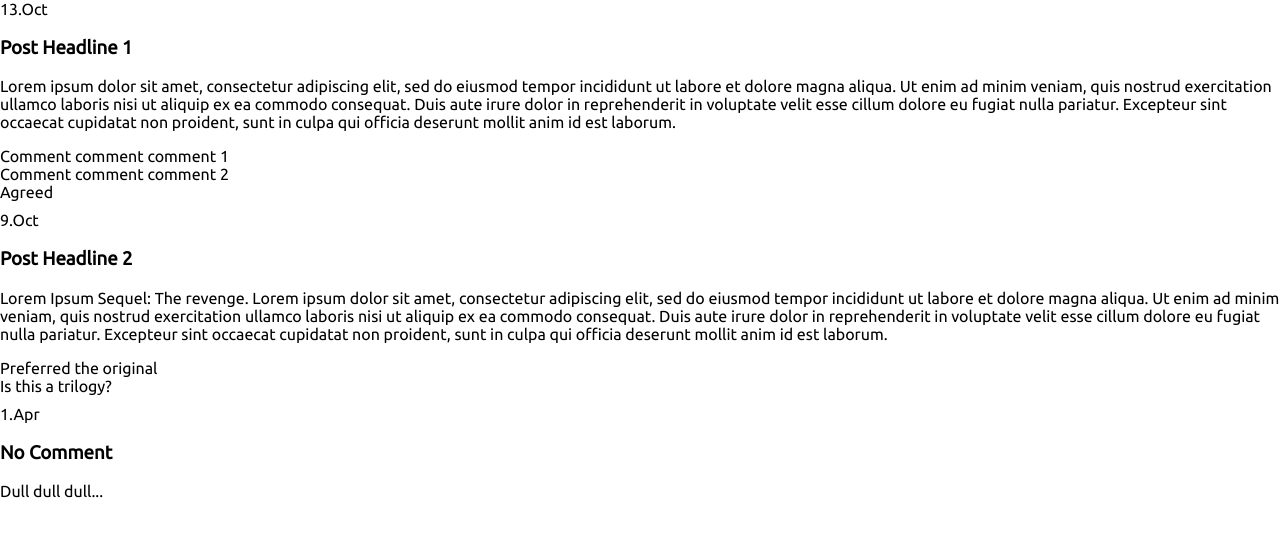
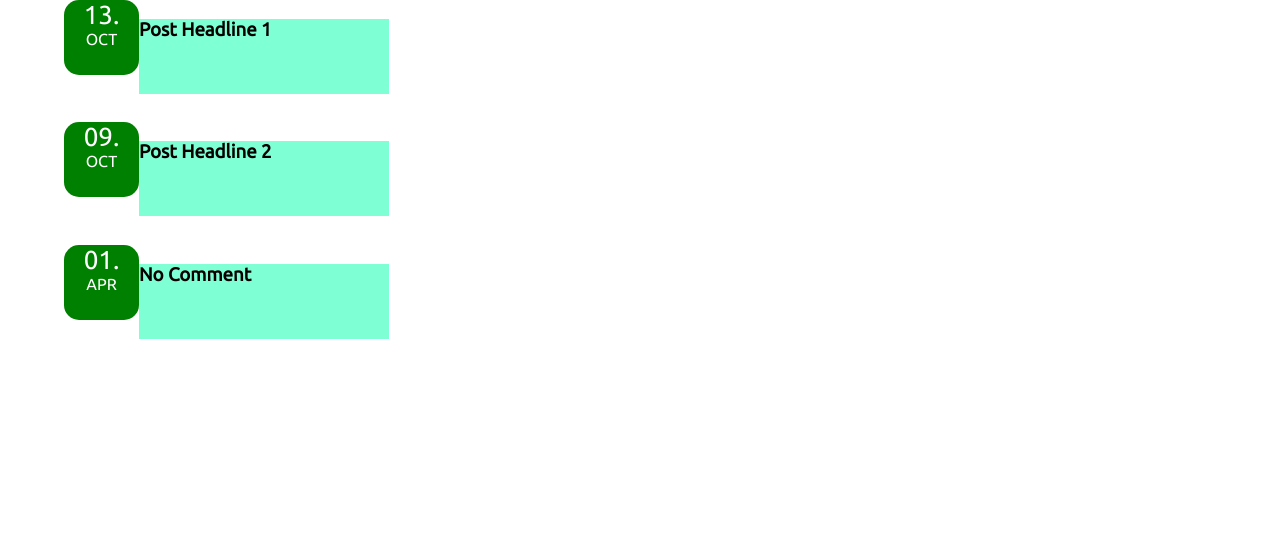
Before and after one commit to db001/toucan, a React (Create React App) app: page / in a window 1280 px wide. Shown: the top 536 px of the page. Built offline with nearby package versions, Linux system fonts and the light colour scheme; the HTML template or start-up script is replaced by a standard one.

Commit message:
Started adding styling

```diff
--- a/src/App.js
+++ b/src/App.js
@@ -45,9 +45,11 @@ class App extends Component {
     const data = this.state;
 
     return (
-      <Post
-        data={data}
-      />
+      <div className="container">
+        <Post
+          data={data}
+        />
+      </div>
     );
   }
 }
--- a/src/components/Comment.js
+++ b/src/components/Comment.js
@@ -6,7 +6,7 @@ class Comment extends Component {
     const comment = this.props.comment;
 
     return (
-      <div>
+      <div className="comment">
         {comment}
       </div>
     )
--- a/src/components/Post.js
+++ b/src/components/Post.js
@@ -15,7 +15,7 @@ class Post extends Component {
       ];
 
       const convertedDate = new Date(dateString);
-      const day = convertedDate.getDate();
+      const day = `0${convertedDate.getDate()}`.slice(-2);
       const month = monthNames[convertedDate.getMonth()];
       return {
         day,
@@ -29,23 +29,25 @@ class Post extends Component {
         return (
           <div
             key={`post-${post.date}`}
-            className='post'
+            className="post"
           >
-            <div>
-              <span>
+            <div className="date">
+              <div className="date-day">
                 {convertDate(post.date).day}.
-              </span>
-              <span>
+              </div>
+              <div className="date-month">
                 {convertDate(post.date).month}
-              </span>
+              </div>
             </div>
-            <h3>
-              {post.headline}
-            </h3>
-            <p>
-              {post.text_content}
-            </p>
-            {post.comments.length > 0 ?
+            <div className="post-content">
+              <h3 className="post-headline">
+                {post.headline}
+              </h3>
+              {/* <p className="post-text">
+                {post.text_content}
+              </p> */}
+            </div>
+            {/* {post.comments.length > 0 ?
               post.comments.map((comment, index) => {
                 return (
                   <Comment
@@ -54,7 +56,7 @@ class Post extends Component {
                   />
                 )
               }) : null
-          }
+          } */}
           </div>
         )
       })}
--- a/src/index.css
+++ b/src/index.css
@@ -3,3 +3,7 @@ body {
   padding: 0;
   font-family: 'Ubuntu', sans-serif;
 }
+.container {
+  width: 90%;
+  margin: auto;
+}
--- a/src/styles/post.css
+++ b/src/styles/post.css
@@ -1,3 +1,25 @@
 .post {
   margin-bottom: 10px;
+  display: flex;
 }
+.date {
+  display: flex;
+  flex-direction: column;
+  background-color: green;
+  width: 75px;
+  height: 75px;
+  border-radius: 15px;
+  text-align: center;
+  color: white;
+}
+.date-day {
+  font-size: 26px;
+}
+.date-month {
+  text-transform: uppercase;
+}
+.post-headline {
+  background-color: aquamarine;
+  width: 250px;
+  height: 75px;
+}
```
